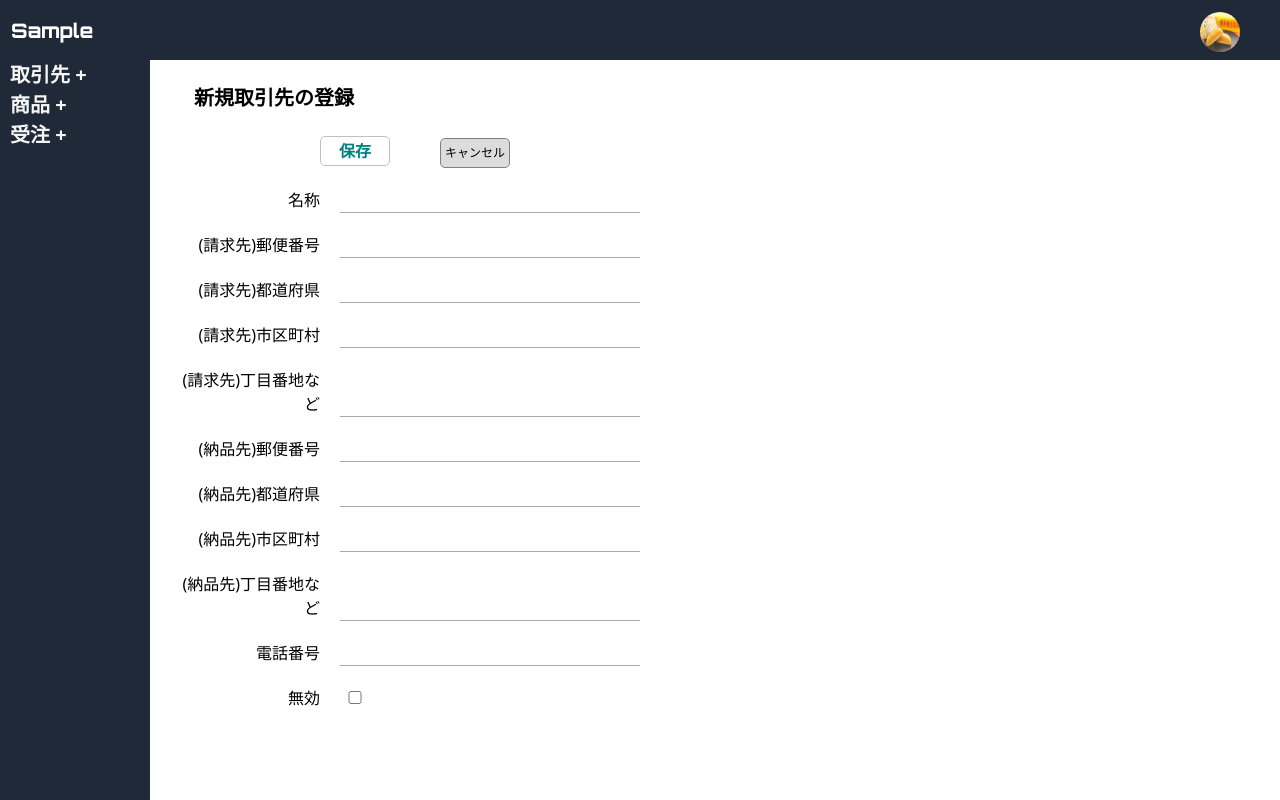
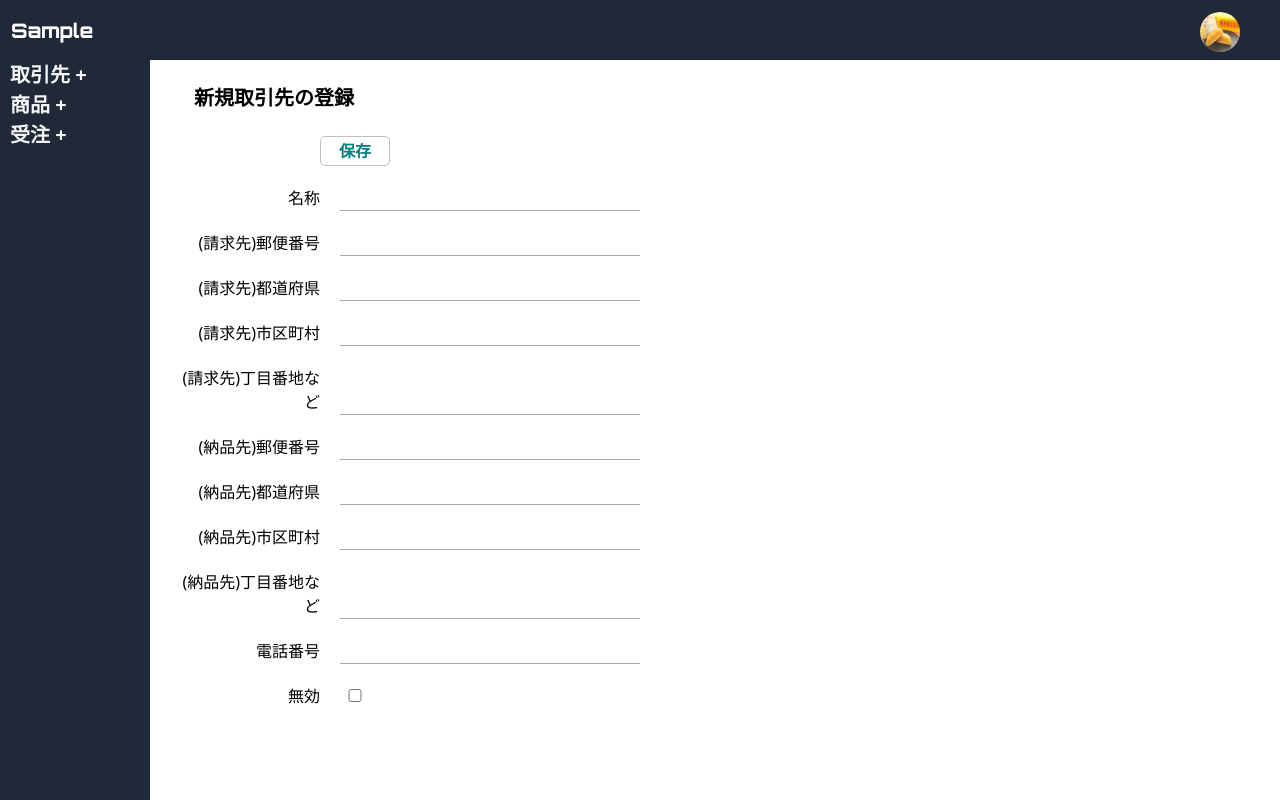
Before and after one commit to ihsyamdev/order-management-frontend, a Next.js app: page /customer/new in a window 1280 px wide. Built offline with nearby package versions, Linux system fonts and the light colour scheme.

Commit message:
新規登録時はキャンセルボタンを表示しない

```diff
--- a/components/layouts/Sidebar/index.tsx
+++ b/components/layouts/Sidebar/index.tsx
@@ -25,7 +25,7 @@ export const items: MenuItem[] = [
       {
         index: 1,
         label: '新規登録',
-        link: '/customer'
+        link: '/customer/new'
       }
     ]
   },
--- a/pages/customer/new/index.tsx
+++ b/pages/customer/new/index.tsx
@@ -28,7 +28,6 @@ const CustomerNewPage: React.FC = () => {
       <DefaultLayout>
         <h1 className='p-6 text-xl font-bold'>新規取引先の登録</h1>
         <SaveButton onClick={handleSave}/>
-        <CancelButton />
         <CustomerForm onBlur={handleFormSubmit}/>
       </DefaultLayout>
     </>
```
